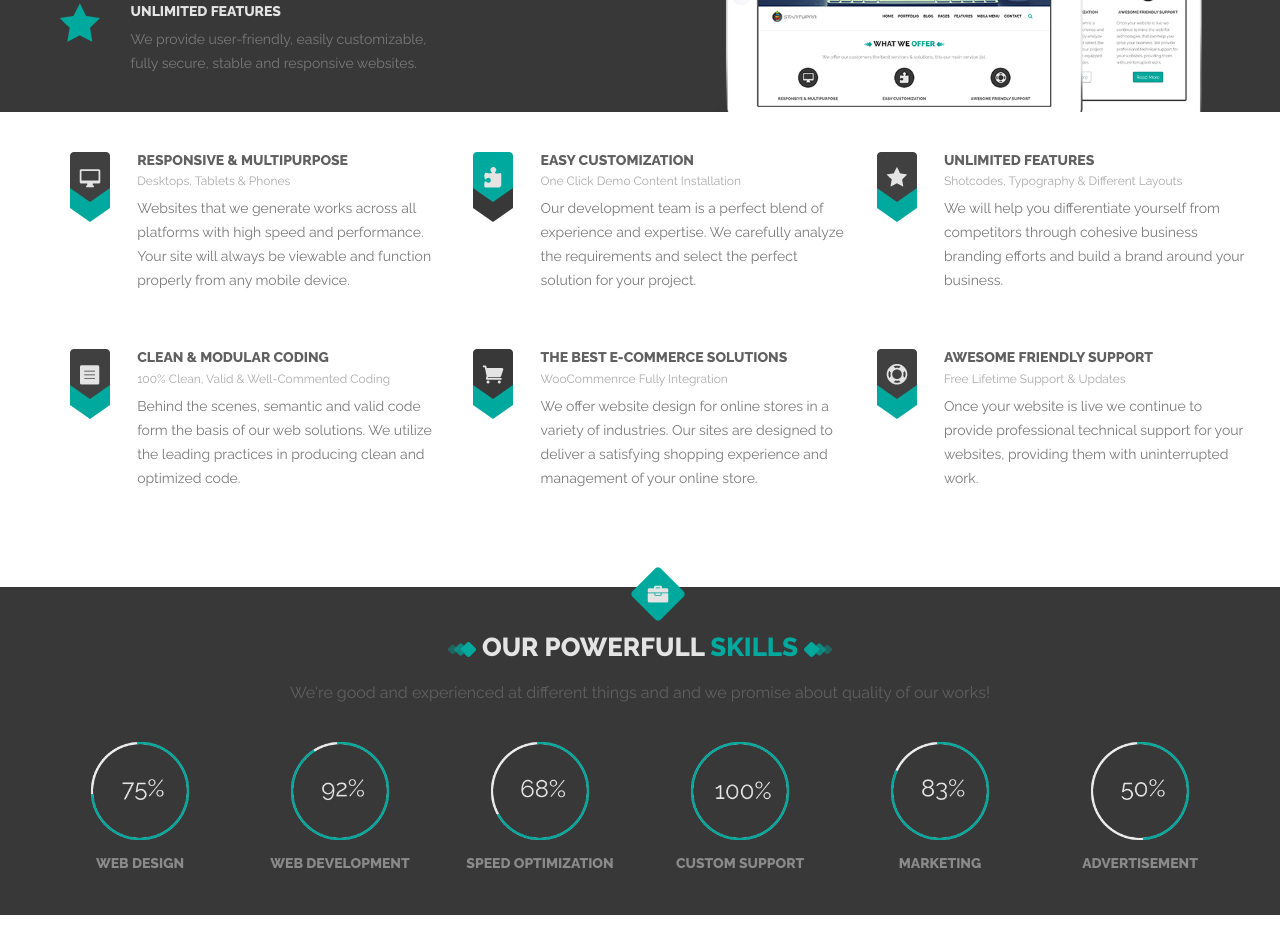
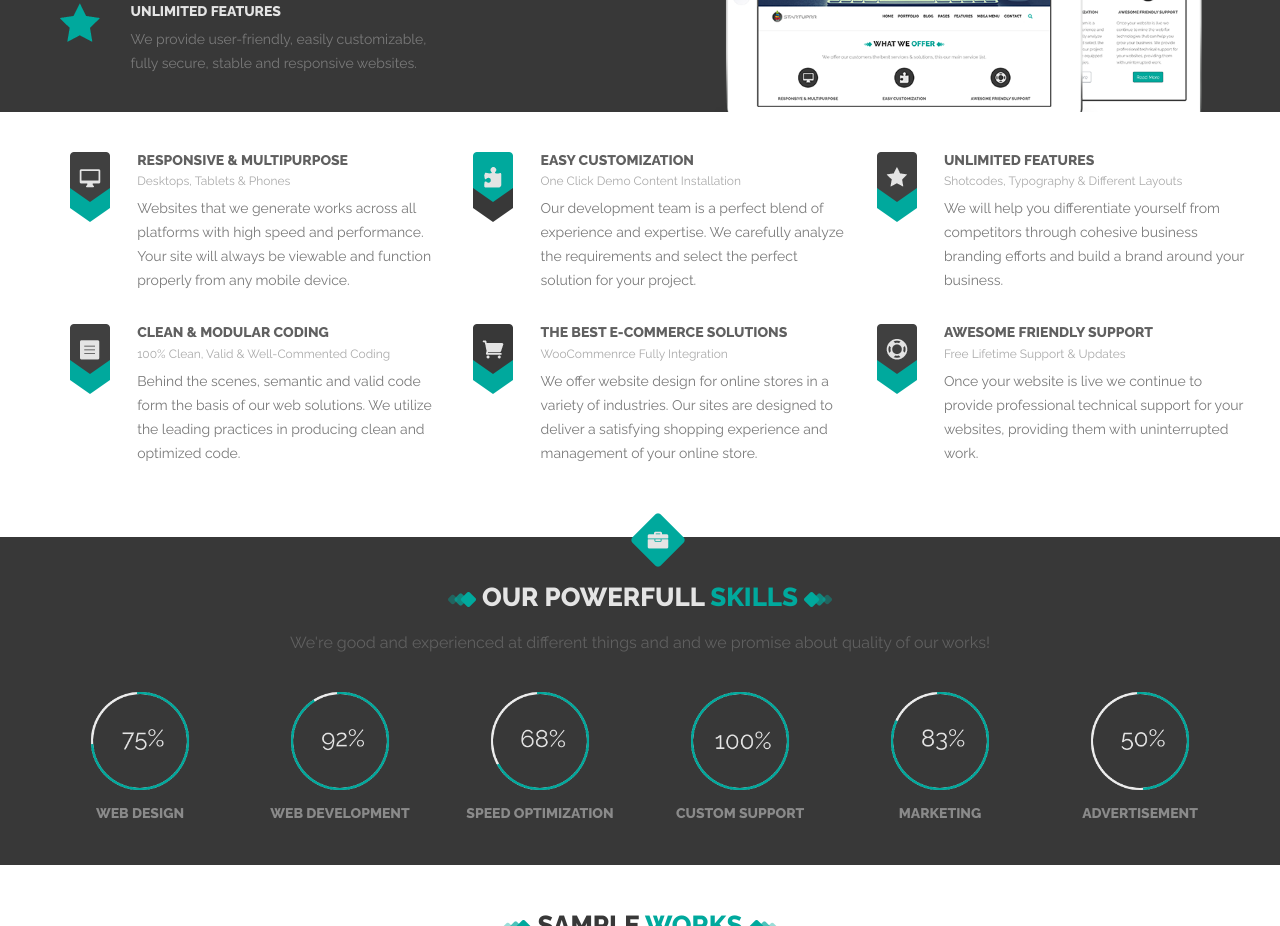
Before and after one commit to Gulnar87/My-website, a plain HTML site: page my-site2/index.html in a window 1280 px wide. Shown: the part 1462-2388 px from the top of the page. Drawn offline with nearby package versions, Linux system fonts and the light colour scheme; a script that the page names is missing.

Commit message:
changes for ipad

```diff
--- a/my-site2/css/styles.css
+++ b/my-site2/css/styles.css
@@ -601,7 +601,7 @@ text-align: center;
 }
 
 .more-features-col {
-  padding-bottom: 40px;
+  padding-bottom: 15px;
 }
 
 .more-features-description h3 {
```
Also changed, not shown: my-site2/index.html (+1 -3 lines).
